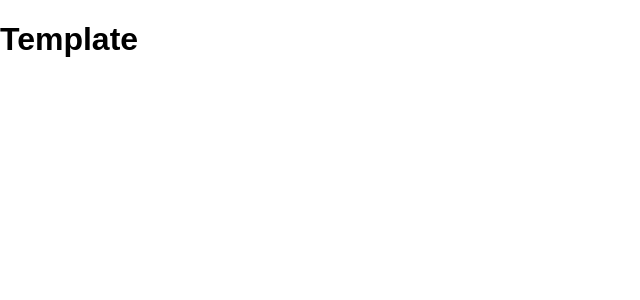
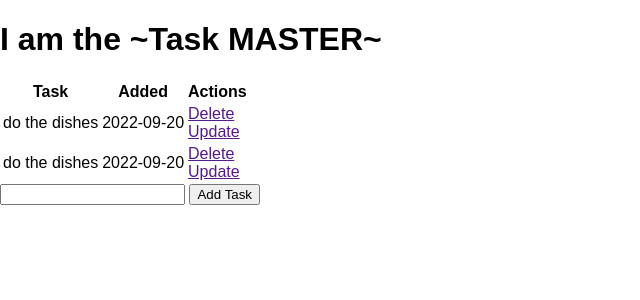
Before and after one commit to danimockzubia/simpleflaskapp, a Flask app: page / in a window 1280 px wide. Shown: the top 300 px of the page, without its empty margins (0-640 px from the left). Run offline with Flask 2, Linux system fonts and the light colour scheme; data comes from the database, SQL or seed files in the repository; both versions use the stored data as it was after the commit.

Commit message:
create task

```diff
--- a/app.py
+++ b/app.py
@@ -1,4 +1,6 @@
-from flask import Flask, request, render_template
+#from tempfile import TemporaryFile
+#from urllib.parse import parse_qsl
+from flask import Flask, request, render_template, url_for, redirect
 from flask_sqlalchemy import SQLAlchemy
 from datetime import datetime
 
@@ -18,7 +20,19 @@ class Todo(db.Model):
 
 @app.route('/', methods=['POST', 'GET'])
 def index():
-    return render_template('index.html')
+    if request.method == 'POST':
+        task_content = request.form['content']
+        new_task = Todo(content=task_content)
+
+        try:
+            db.session.add(new_task)
+            db.session.commit()
+            return redirect('/')
+        except:
+            return 'ummm error'
+    else:
+        tasks = Todo.query.order_by(Todo.date_created).all()
+        return render_template('index.html', tasks=tasks)
 
 if __name__ == "__main__":
     app.run(debug=True)
--- a/templates/index.html
+++ b/templates/index.html
@@ -1,8 +1,35 @@
-{% extends 'base.html'%}
+{% extends 'base.html' %}
 
 {% block head %}
+<title>Tasks</title>
 {% endblock %}
 
 {% block body %}
-<h1>Template</h1>
+ <div class="content">
+  <h1>I am the ~Task MASTER~</h1>
+
+  <table>
+    <tr>
+      <th>Task</th>
+      <th>Added</th>
+      <th>Actions</th>
+    </tr>
+    {% for task in tasks %}
+      <tr>
+        <td>{{ task.content }}</td>
+        <td>{{ task.date_created.date() }}</td>
+        <td>
+          <a href="">Delete</a>
+          <br>
+          <a href="">Update</a>
+        </td>
+      </tr>
+    {% endfor %}
+  </table>
+
+  <form action="/" method="POST">
+    <input type="text" name="content" id="content">
+    <input type="submit" value="Add Task">
+  </form>
+ </div>
 {% endblock %}
```
Also changed, not shown: test.db.
